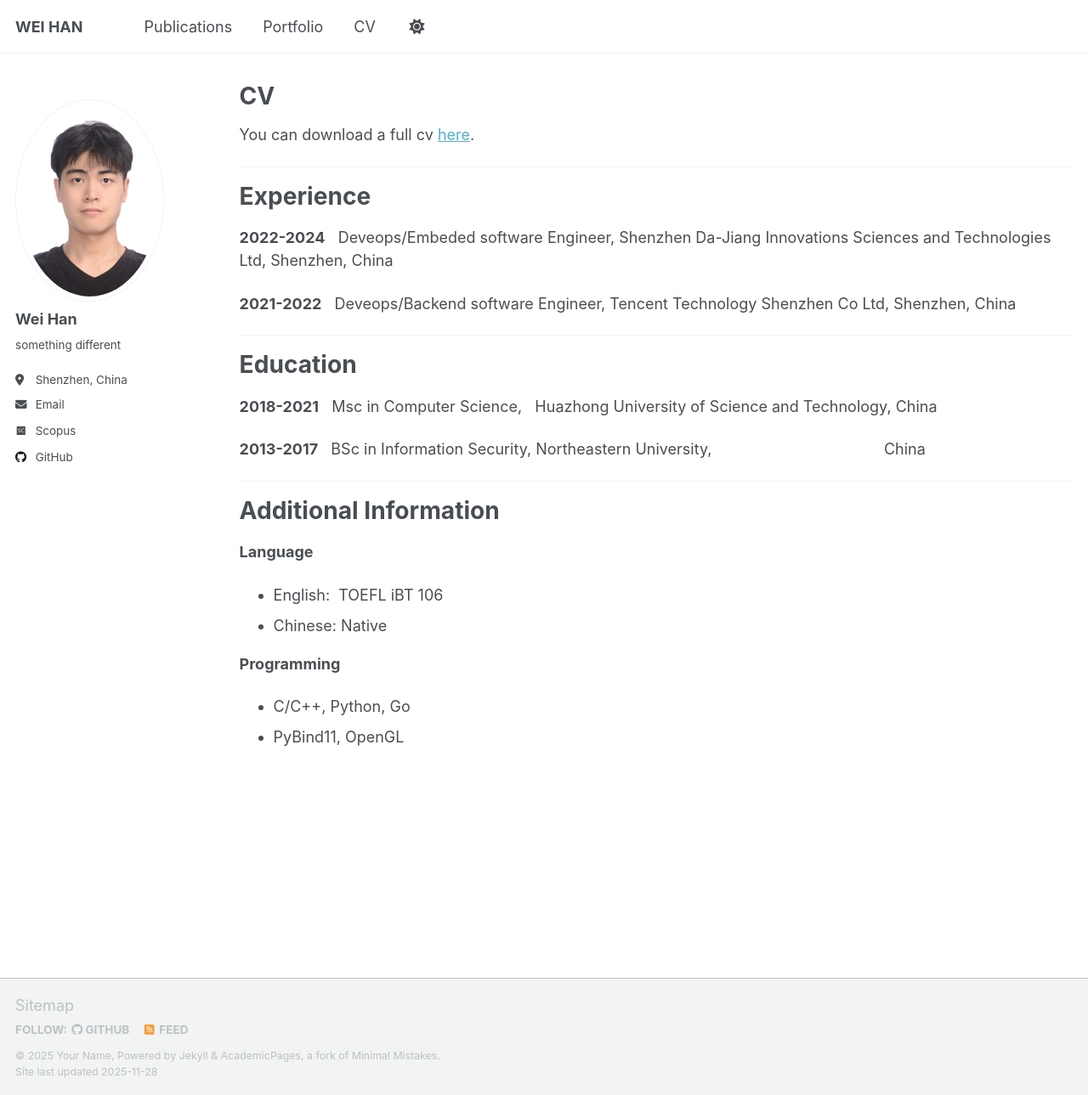
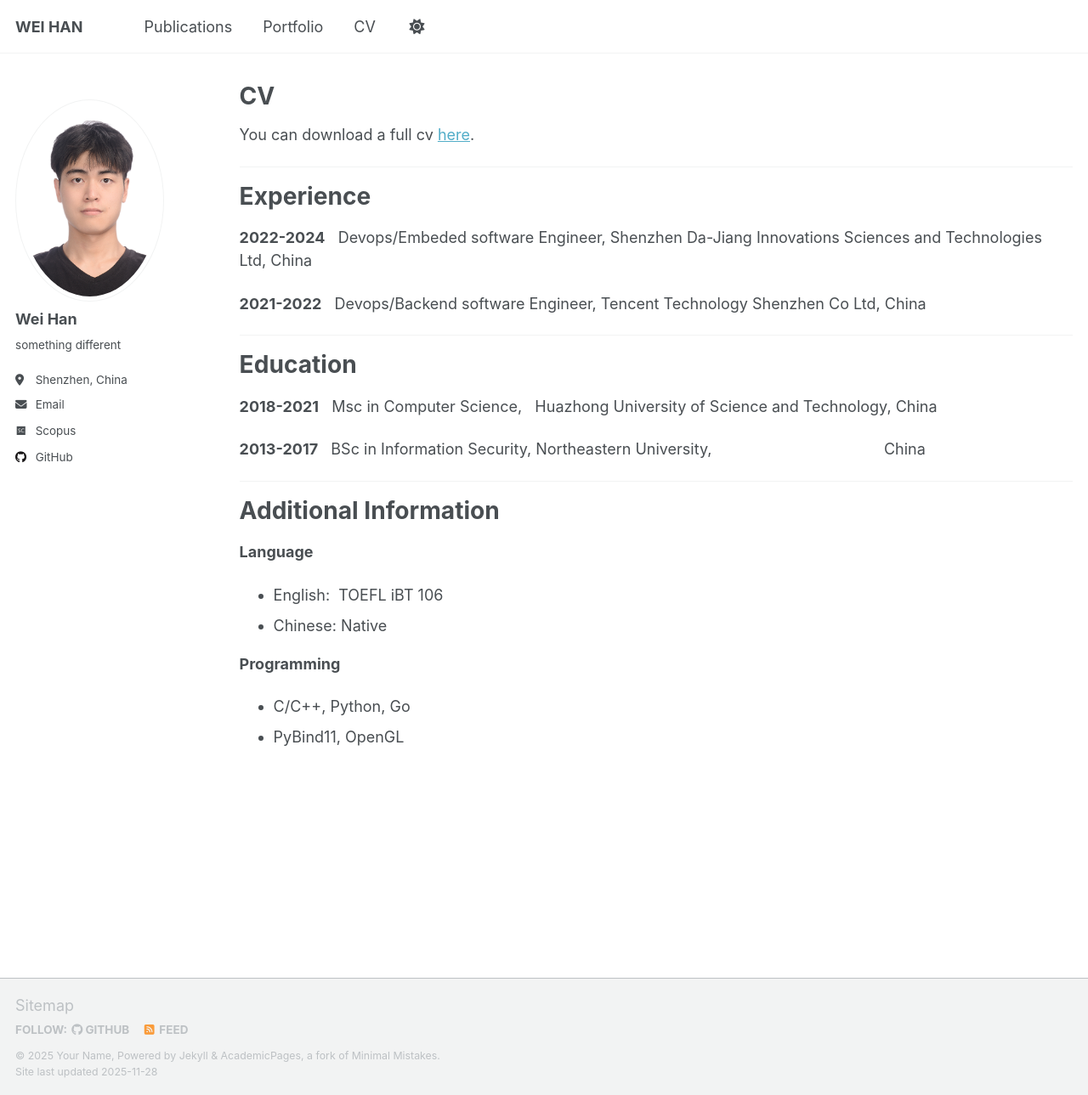
Before and after one commit to hanxiaowein1/hanxiaowein1.github.io, a Jekyll site: the page built from _pages/cv.md, in a window 1280 px wide and 1289 px high. Shown: the whole window at 85% size. Built offline with Jekyll 4.4.1, drawn with Linux system fonts in a browser that asks for light colours; some web fonts are replaced; a script that is not in the unit is left out.

Commit message:
NEW: add personal cv, and modify a little bit about homepage
WHAT: detailed information in personal cv
HOW: NA
WHY: NA
TEST:NA

FUTURE: may a little modification

```diff
--- a/_pages/cv.md
+++ b/_pages/cv.md
@@ -6,14 +6,14 @@ author_profile: true
 redirect_from:
   - /resume
 ---
-You can download a full cv [here](/files/wei_han.pdf).
+You can download a full cv [here](/files/weihan_cv.pdf).
 <hr>
 Experience
 ======
 
-**2022-2024**&nbsp;&nbsp;&nbsp;Deveops/Embeded software Engineer, Shenzhen Da-Jiang Innovations Sciences and Technologies Ltd, Shenzhen, China
+**2022-2024**&nbsp;&nbsp;&nbsp;Devops/Embeded software Engineer, Shenzhen Da-Jiang Innovations Sciences and Technologies Ltd, China
 
-**2021-2022**&nbsp;&nbsp;&nbsp;Deveops/Backend software Engineer, Tencent Technology Shenzhen Co Ltd, Shenzhen, China
+**2021-2022**&nbsp;&nbsp;&nbsp;Devops/Backend software Engineer, Tencent Technology Shenzhen Co Ltd, China
 <hr>
 Education
 ======
--- a/_pages/publications.html
+++ b/_pages/publications.html
@@ -10,7 +10,7 @@ author_profile: true
 <p>Shenghua Cheng<sup>#</sup>, Sibo Liu<sup>#</sup>, Jingya Yu<sup>#</sup>, Gong Rao, Yuwei Xiao, <strong>Wei Han</strong>, Wenjie Zhu, Xiaohua Lv, Ning Li, Jing Cai, Zehua Wang, Xi Feng, Fei Yang, Xiebo Geng, Jiabo Ma, Xu Li, Ziquan Wei, Xueying Zhang, Tingwei Quan, Shaoqun Zeng, Li Chen, Junbo Hu & Xiuli Liu.</p>
 <p>Personal main contributions:</p>
 <ul>
-  <li>Backend for cervical cell annotation and label management.</li>
+  <li>Backend for website of cervical cell annotation and label management.</li>
   <li>Use Parallel Computing/TensorRT/C++ and other algorithms to accelerate the processing time of whole slide images(WSIs) and reach about 1.5 minutes per giga-pixel slide.</li>
 </ul>
 <a href="https://www.nature.com/articles/s41467-021-25296-x">Paper</a> |
```
Also changed, not shown: 2 other files.
